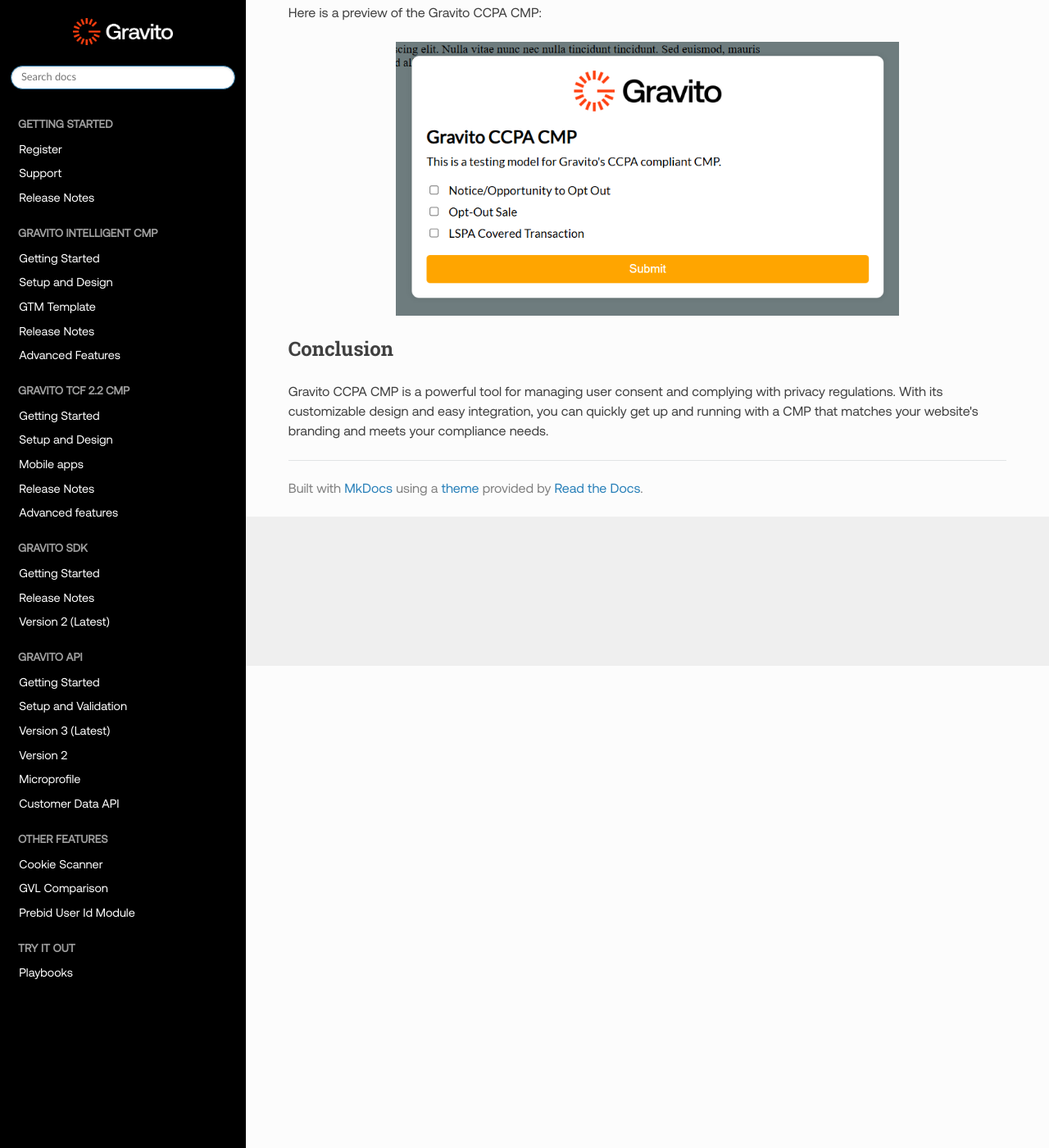
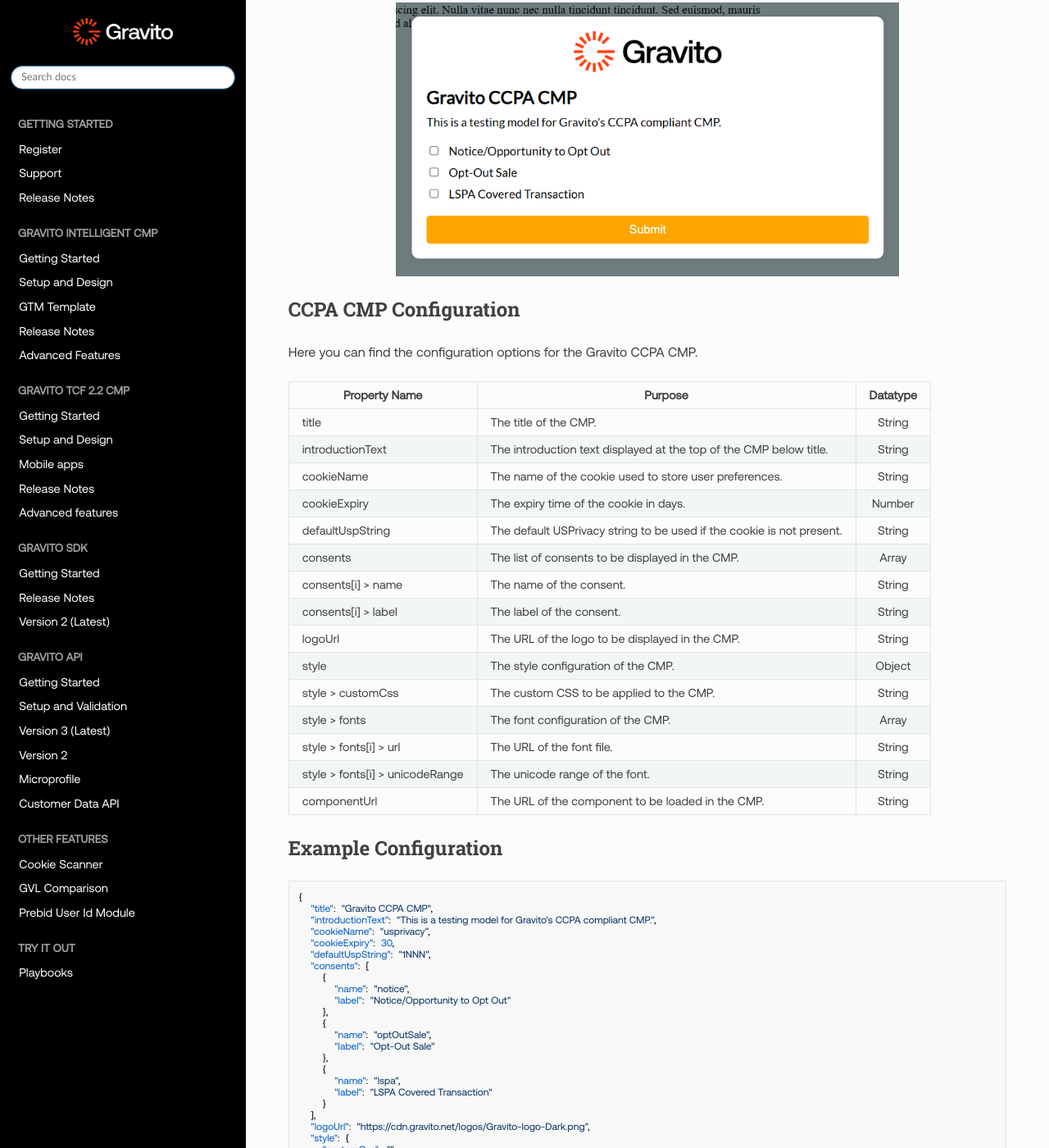
Before and after one commit to GravitoLtd/gravitoltd.github.io, an MkDocs documentation site: the page built from docs/Gravito_CCPA_CMP/Getting_Started.md, in a window 1280 px wide and 1400 px high, scrolled down 588 px. Shown: the whole window at 82% size. Built offline with MkDocs 1.6.1, drawn with Linux system fonts in a browser that asks for light colours; nearby versions of some CDN libraries; some of the changed text lies outside the part shown.

````diff
--- a/docs/Gravito_CCPA_CMP/Getting_Started.md
+++ b/docs/Gravito_CCPA_CMP/Getting_Started.md
@@ -8,10 +8,8 @@
 
 - **Consent Management**: Manage user consent for your website.
 - **CCPA Compliance**: Comply with the California Consumer Privacy Act (CCPA).
-- **Privacy Regulations**: Comply with other privacy regulations.
 - **Customizable**: Customize the CMP to match your website's look and feel.
 - **Easy Integration**: Easily integrate the CMP with your website.
-- **Analytics**: Track user consent and preferences.
 - **GDPR Compliance**: Comply with the General Data Protection Regulation (GDPR).
 
 ## CMP Preview
@@ -20,6 +18,135 @@
 
 ![Gravito CCPA CMP](img/Gravito_CCPA_CMP.png)
 
-## Conclusion
+## CCPA CMP Configuration
 
-Gravito CCPA CMP is a powerful tool for managing user consent and complying with privacy regulations. With its customizable design and easy integration, you can quickly get up and running with a CMP that matches your website's branding and meets your compliance needs.
+Here you can find the configuration options for the Gravito CCPA CMP.
+
+<table>
+    <tr>
+        <th>Property Name</th>
+        <th>Purpose</th>
+        <th>Datatype</th>
+    </tr>
+    <tr>
+        <td>title</td>
+        <td>The title of the CMP.</td>
+        <td style="text-align: center;">String</td>
+    </tr>
+    <tr>
+        <td>introductionText</td>
+        <td>The introduction text displayed at the top of the CMP below title.</td>
+        <td style="text-align: center;">String</td>
+    </tr>
+    <tr>
+        <td>cookieName</td>
+        <td>The name of the cookie used to store user preferences.</td>
+        <td style="text-align: center;">String</td>
+    </tr>
+    <tr>
+        <td>cookieExpiry</td>
+        <td>The expiry time of the cookie in days.</td>
+        <td style="text-align: center;">Number</td>
+    </tr>
+    <tr>
+        <td>defaultUspString</td>
+        <td>The default USPrivacy string to be used if the cookie is not present.</td>
+        <td style="text-align: center;">String</td>
+    </tr>
+    <tr>
+        <td>consents</td>
+        <td>The list of consents to be displayed in the CMP.</td>
+        <td style="text-align: center;">Array</td>
+    </tr>
+    <tr>
+        <td>consents[i] > name</td>
+        <td>The name of the consent.</td>
+        <td style="text-align: center;">String</td>
+    </tr>
+    <tr>
+        <td>consents[i] > label</td>
+        <td>The label of the consent.</td>
+        <td style="text-align: center;">String</td>
+    </tr>
+    <tr>
+        <td>logoUrl</td>
+        <td>The URL of the logo to be displayed in the CMP.</td>
+        <td style="text-align: center;">String</td>
+    </tr>
+    <tr>
+        <td>style</td>
+        <td>The style configuration of the CMP.</td>
+        <td style="text-align: center;">Object</td>
+    </tr>
+    <tr>
+        <td>style > customCss</td>
+        <td>The custom CSS to be applied to the CMP.</td>
+        <td style="text-align: center;">String</td>
+    </tr>
+    <tr>
+        <td>style > fonts</td>
+        <td>The font configuration of the CMP.</td>
+        <td style="text-align: center;">Array</td>
+    </tr>
+    <tr>
+        <td>style > fonts[i] > url</td>
+        <td>The URL of the font file.</td>
+        <td style="text-align: center;">String</td>
+    </tr>
+    <tr>
+        <td>style > fonts[i] > unicodeRange</td>
+        <td>The unicode range of the font.</td>
+        <td style="text-align: center;">String</td>
+    </tr>
+    <tr>
+        <td>componentUrl</td>
+        <td>The URL of the component to be loaded in the CMP.</td>
+        <td style="text-align: center;">String</td>
+    </tr>
+</table>
+
+## Example Configuration
+
+```json
+{
+  "title": "Gravito CCPA CMP",
+  "introductionText": "This is a testing model for Gravito's CCPA compliant CMP.",
+  "cookieName": "usprivacy",
+  "cookieExpiry": 30,
+  "defaultUspString": "1NNN",
+  "consents": [
+    {
+      "name": "notice",
+      "label": "Notice/Opportunity to Opt Out"
+    },
+    {
+      "name": "optOutSale",
+      "label": "Opt-Out Sale"
+    },
+    {
+      "name": "lspa",
+      "label": "LSPA Covered Transaction"
+    }
+  ],
+  "logoUrl": "https://cdn.gravito.net/logos/Gravito-logo-Dark.png",
+  "style": {
+    "customCss": "",
+    "fonts": [
+      {
+        "url": "https://fonts.gstatic.com/s/lato/v17/S6uyw4BMUTPHjxAwXjeu.woff2",
+        "unicodeRange": "U+0100-024F, U+0259, U+1E00-1EFF, U+2020, U+20A0-20AB, U+20AD-20CF, U+2113, U+2C60-2C7F, U+A720-A7FF;"
+      },
+      {
+        "url": "https://fonts.gstatic.com/s/lato/v17/S6uyw4BMUTPHjx4wXg.woff2",
+        "unicodeRange": "U+0000-00FF, U+0131, U+0152-0153, U+02BB-02BC, U+02C6, U+02DA, U+02DC, U+2000-206F, U+2074, U+20AC, U+2122, U+2191, U+2193, U+2212, U+2215, U+FEFF, U+FFFD;"
+      }
+    ]
+  },
+  "componentUrl": "https://gravitocdn.blob.core.windows.net/ccpa"
+}
+```
+
+<div class="rst-footer-buttons" role="navigation" aria-label="Footer Navigation">
+    <a href="../../Gravito_Intelligent_CMP/Advanced_Features/" class="btn btn-neutral float-left" title="Advanced Features"><span class="icon icon-circle-arrow-left"></span> Previous</a>
+    <a href="../About_Ccpa" class="btn btn-neutral float-right" title="About CCPA">Next <span class="icon icon-circle-arrow-right"></span></a>
+</div>
````
Also changed, not shown: docs/Gravito_CCPA_CMP/About_Ccpa.md (+5 -0 lines), docs/Gravito_Intelligent_CMP/Advanced_Features.md (+4 -10 lines).
